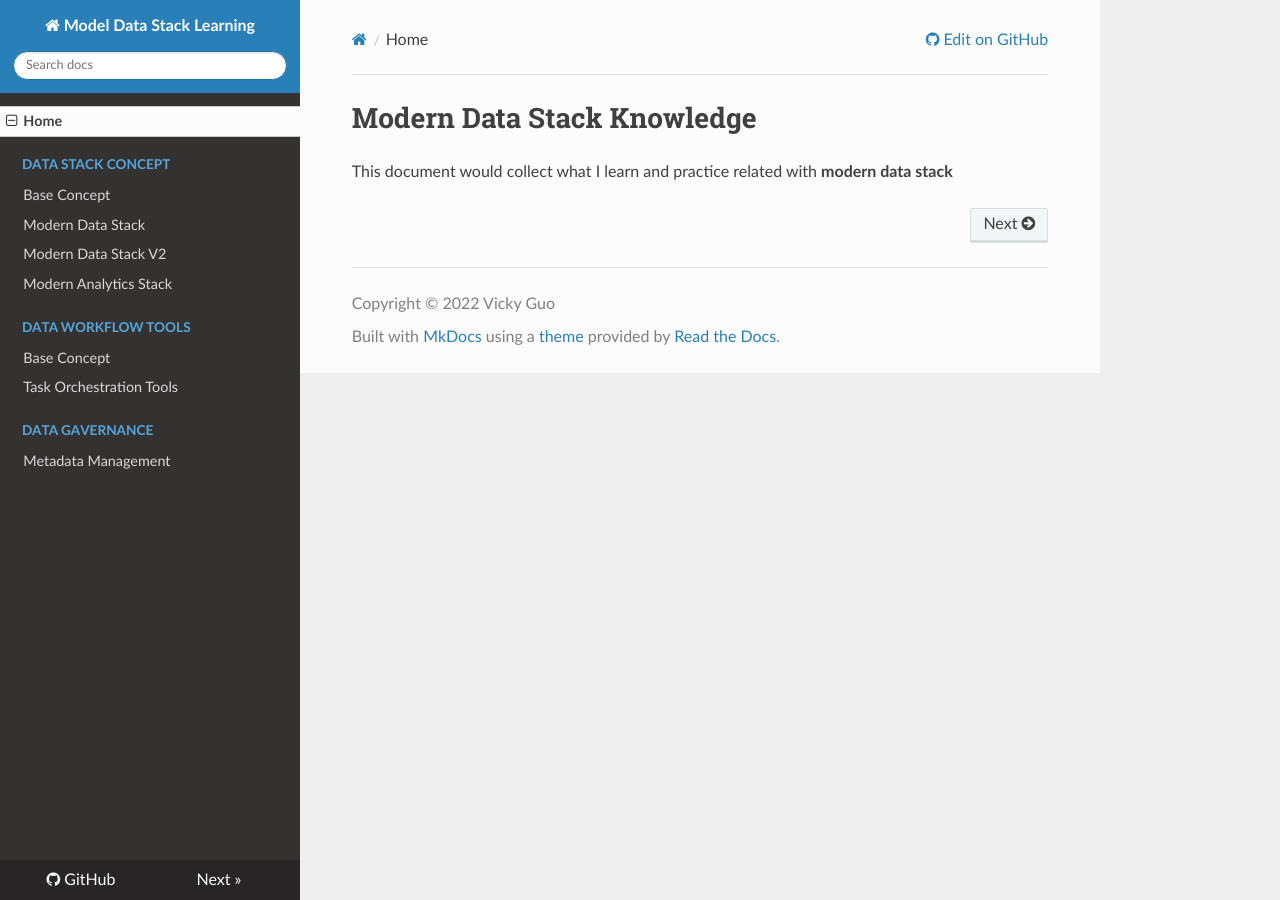
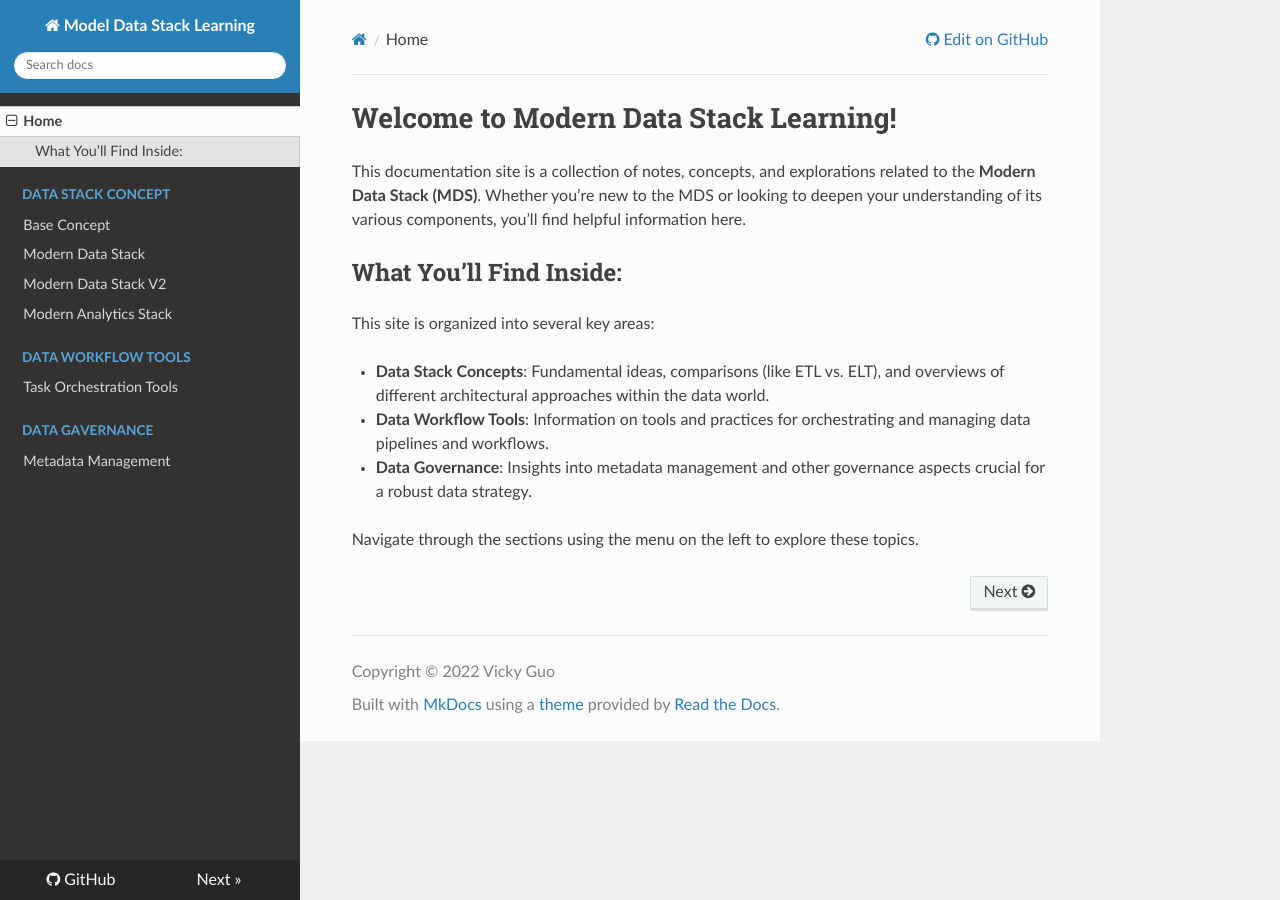
Before and after one commit to VickyGuo0907/datastack-learning, an MkDocs documentation site: the page built from docs/index.md, in a window 1280 px wide. Built offline with MkDocs 1.6.1, drawn with Linux system fonts in a browser that asks for light colours; nearby versions of some CDN libraries.

Commit message:
Refactor: Reorganize documentation structure
This commit reorganizes the MkDocs documentation for better clarity and maintainability.

Key changes include:
- Consolidated all images into a single `docs/assets/images` directory and updated all references.
- Renamed `docs/concept/base-concept.md` to `docs/concept/fundamental-data-concepts.md` for better specificity and updated `mkdocs.yml`.
- Deleted the empty `docs/dataflow/base-concept.md` file and removed its corresponding entry from `mkdocs.yml`.
- Enhanced `README.md` with a brief project description.
- Expanded `docs/index.md` to provide a more comprehensive introduction to the documentation site.

```diff
--- a/docs/index.md
+++ b/docs/index.md
@@ -1,3 +1,14 @@
-# Modern Data Stack Knowledge
+# Welcome to Modern Data Stack Learning!
 
-This document would collect what I learn and practice related with **modern data stack**
+This documentation site is a collection of notes, concepts, and explorations related to the **Modern Data Stack (MDS)**.
+Whether you're new to the MDS or looking to deepen your understanding of its various components, you'll find helpful information here.
+
+## What You'll Find Inside:
+
+This site is organized into several key areas:
+
+*   **Data Stack Concepts**: Fundamental ideas, comparisons (like ETL vs. ELT), and overviews of different architectural approaches within the data world.
+*   **Data Workflow Tools**: Information on tools and practices for orchestrating and managing data pipelines and workflows.
+*   **Data Governance**: Insights into metadata management and other governance aspects crucial for a robust data strategy.
+
+Navigate through the sections using the menu on the left to explore these topics.
--- a/mkdocs.yml
+++ b/mkdocs.yml
@@ -34,12 +34,11 @@ markdown_extensions:
 nav:
   - Home: index.md
   - Data Stack Concept:
-    - Base Concept: concept/base-concept.md
+    - Base Concept: concept/fundamental-data-concepts.md
     - Modern Data Stack: concept/modern-data-stack.md
     - Modern Data Stack V2: concept/modern-data-stack-v2.md
     - Modern Analytics Stack: concept/modern-analytics-stack.md
   - Data Workflow tools:
-    - Base Concept: dataflow/base-concept.md
     - Task Orchestration Tools: dataflow/task-tools.md
   - Data Gavernance:
     - Metadata Management: datagov/metadata-tools.md
```
Also changed, not shown: README.md (+1 -0 lines), docs/concept/modern-analytics-stack.md (+1 -1 lines), docs/concept/modern-data-stack-v2.md (+1 -1 lines), docs/concept/modern-data-stack.md (+1 -1 lines), docs/dataflow/base-concept.md (deleted, +0 -1 lines), docs/dataflow/task-tools.md (+2 -2 lines), docs/assets/images/comparison.png (renamed from docs/dataflow/imgs/comparison.png), docs/assets/images/data-stack-ai.png (renamed from docs/concept/imgs/data-stack-ai.png), docs/assets/images/modern-analytics-stack.png (renamed from docs/concept/imgs/modern-analytics-stack.png), docs/assets/images/modern-data-stack.png (renamed from docs/concept/imgs/modern-data-stack.png), docs/assets/images/workflow-comparison.png (renamed from docs/dataflow/imgs/workflow-comparison.png), docs/concept/fundamental-data-concepts.md (renamed from docs/concept/base-concept.md).
